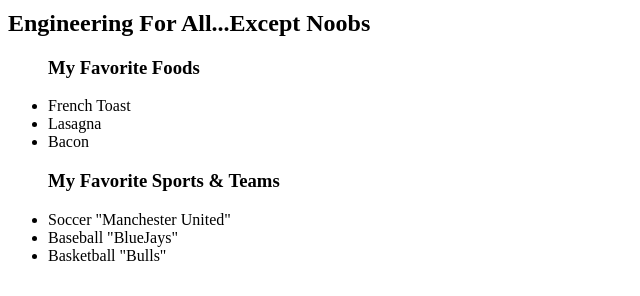
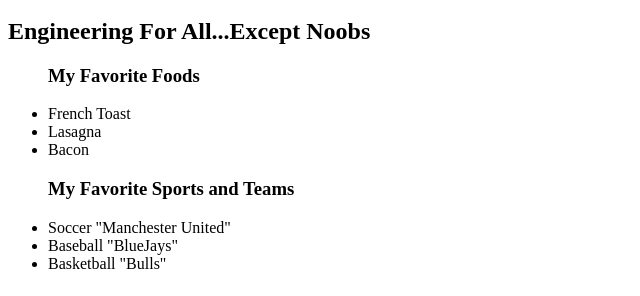
Before and after one commit to johnathanw628/phillytechitout, a plain HTML site: page index.html in a window 1280 px wide. Shown: the part 188-484 px from the top of the page, without its empty margins (0-640 px from the left). Drawn offline with Linux system fonts and the light colour scheme.

Commit message:
Update index.html

```diff
--- a/index.html
+++ b/index.html
@@ -1,3 +1,11 @@
+<!DOCTYPE html>
+<html>
+<head>
+<meta charset="UTF-8">
+<link href="main.css" rel="steylehseet">
+      <title> Tech It Out Philly</title>
+</head>
+<body>
 <ul class="menu">
       <li><a href="https://www.instagram.com/techitoutPhilly/">Instagram</a></li>
       <li><a href="http://techitoutphilly.com/">OfficialWebpage</a></li>
@@ -16,7 +24,7 @@
       <li>Bacon</li></ul>
 </div>
 <div id="Sports">
-  <ul><h3>My Favorite Sports & Teams</h3>
+  <ul><h3>My Favorite Sports and Teams</h3>
       <li>Soccer "Manchester United"</li>
       <li>Baseball "BlueJays"</li>
       <li>Basketball "Bulls"</li></ul>
@@ -28,3 +36,5 @@
   <br>
 <img  id="johnny" src="https://scontent-ord1-1.cdninstagram.com/t51.2885-15/e35/16230773_314905282244515_5487213435269677056_n.jpg?ig_cache_key=MTQzODUyNzk3MjAxNzE5MjQ4MA%3D%3D.2"/>
 </div>
+</body>
+</html>
```
